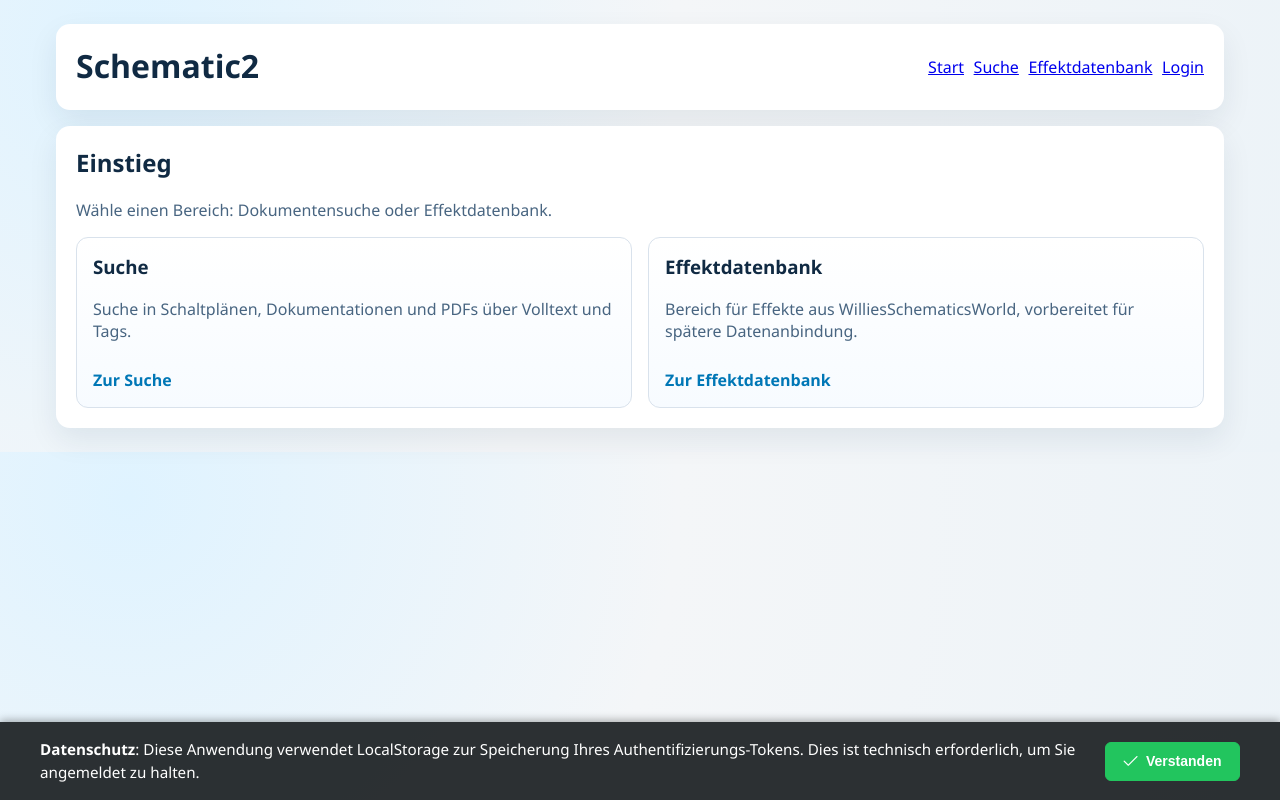
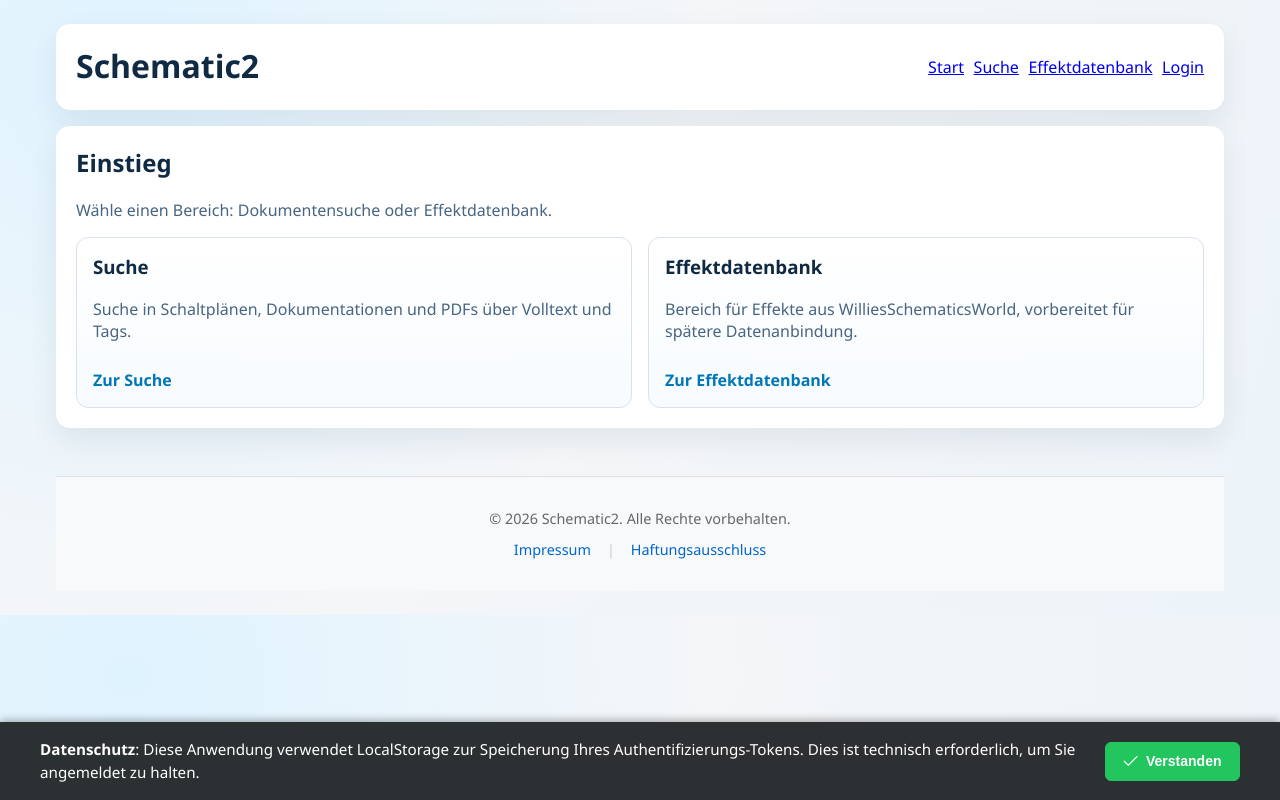
Before and after one commit to willie68/schematics2, a Vue app in the folder frontend/: page / in a window 1280 px wide. Built offline with nearby package versions, Linux system fonts and the light colour scheme; a web font is replaced by a local one.

Commit message:
Feature: Footer mit Impressum- und Haftungsausschluss-Links hinzugefügt

```diff
--- a/frontend/package.json
+++ b/frontend/package.json
@@ -1,6 +1,6 @@
 {
   "name": "schematic2-frontend",
-  "version": "0.2.10",
+  "version": "0.2.11",
   "private": true,
   "type": "module",
   "scripts": {
--- a/frontend/src/App.vue
+++ b/frontend/src/App.vue
@@ -18,6 +18,7 @@
     <RouterView />
     <Toast />
     <CookieBanner />
+    <AppFooter />
   </div>
 </template>
 
@@ -27,6 +28,7 @@ import { onMounted } from 'vue'
 import UserMenu from './components/UserMenu.vue'
 import Toast from './components/Toast.vue'
 import CookieBanner from './components/CookieBanner.vue'
+import AppFooter from './components/AppFooter.vue'
 import { useAuth } from './composables/useAuth'
 import { useToast } from './composables/useToast'
 import { setApiErrorHandler } from './services/api'
--- /dev/null
+++ b/frontend/src/components/AppFooter.vue
@@ -0,0 +1,79 @@
+<template>
+  <footer class="app-footer">
+    <div class="footer-content">
+      <p>&copy; 2026 Schematic2. Alle Rechte vorbehalten.</p>
+      <div class="footer-links">
+        <a href="https://wkla.no-ip.biz/willie/pages/impressum.php" target="_blank" rel="noopener noreferrer">
+          Impressum
+        </a>
+        <span class="separator">|</span>
+        <a href="https://www.disclaimer.de/disclaimer.htm?farbe=FFFFFF/000000/000000/000000" target="_blank" rel="noopener noreferrer">
+          Haftungsausschluss
+        </a>
+      </div>
+    </div>
+  </footer>
+</template>
+
+<script setup>
+</script>
+
+<style scoped>
+.app-footer {
+  background: #f8f9fa;
+  border-top: 1px solid #dee2e6;
+  padding: 2rem 1rem;
+  margin-top: 3rem;
+  text-align: center;
+  font-size: 0.9rem;
+  color: #666;
+}
+
+.footer-content {
+  max-width: 1200px;
+  margin: 0 auto;
+}
+
+.footer-content p {
+  margin: 0 0 0.75rem 0;
+  color: #666;
+}
+
+.footer-links {
+  display: flex;
+  justify-content: center;
+  align-items: center;
+  gap: 1rem;
+  flex-wrap: wrap;
+}
+
+.footer-links a {
+  color: #0066cc;
+  text-decoration: none;
+  transition: color 0.2s;
+}
+
+.footer-links a:hover {
+  color: #0052a3;
+  text-decoration: underline;
+}
+
+.separator {
+  color: #ccc;
+}
+
+@media (max-width: 768px) {
+  .app-footer {
+    padding: 1.5rem 0.75rem;
+    margin-top: 2rem;
+  }
+
+  .footer-content p {
+    font-size: 0.85rem;
+  }
+
+  .footer-links {
+    gap: 0.75rem;
+  }
+}
+</style>
```
Also changed, not shown: 2 other files (tests, documents, lock files or other folders).
